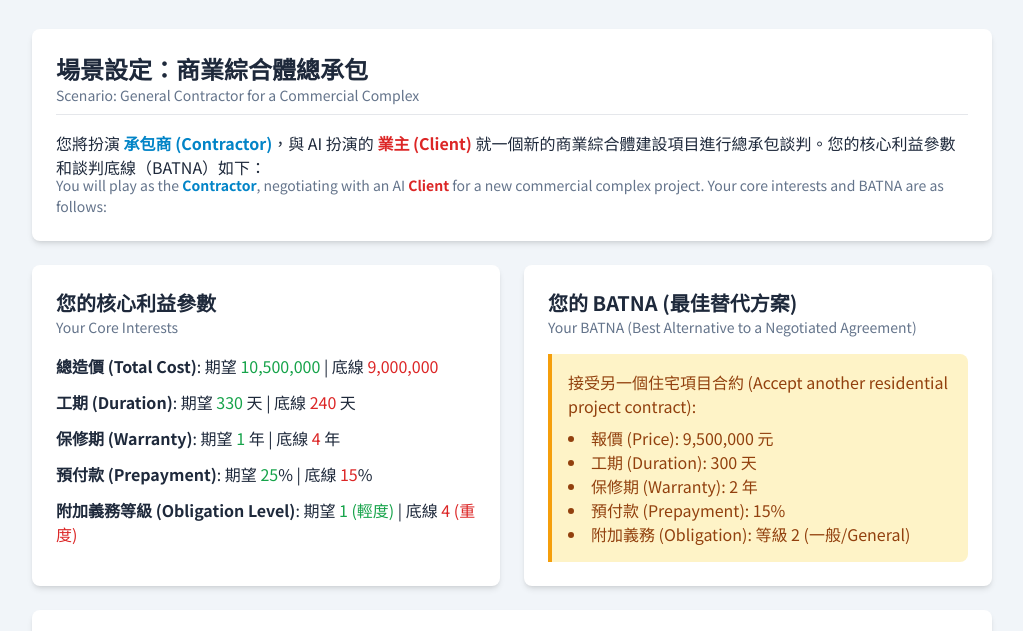
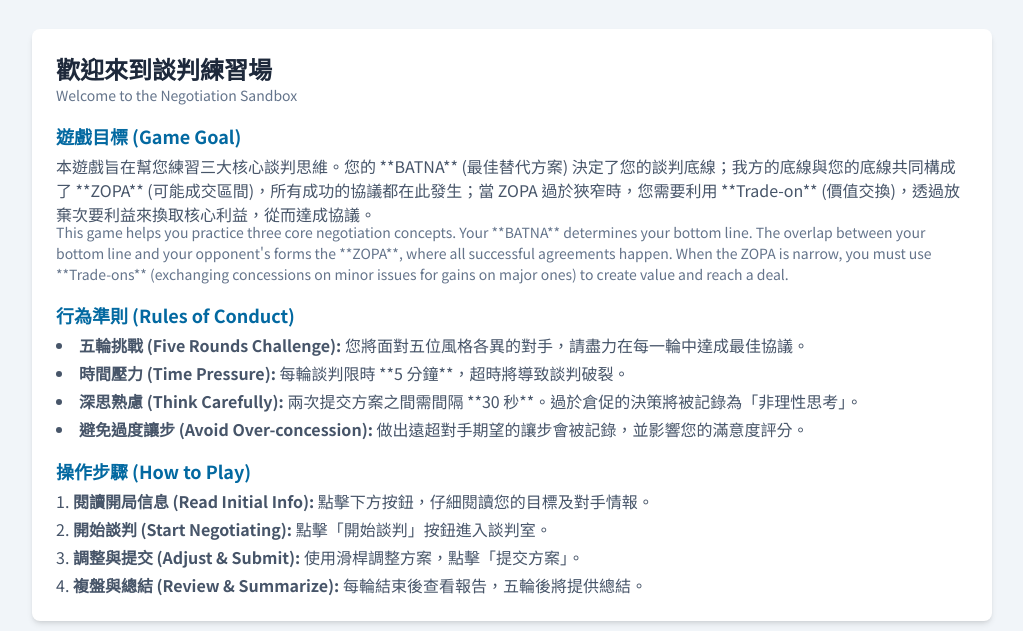
Before and after one commit to binchao0214/negotiation-game, a website: page index.html in a window 1280 px wide. Shown: the part 141-772 px from the top of the page, without its empty margins (128-1151 px from the left). Drawn offline with nearby package versions, Linux system fonts and the light colour scheme; no server answers.

Commit message:
Update index.html

```diff
--- a/index.html
+++ b/index.html
@@ -55,7 +55,45 @@
             <p class="en-text">Hone your negotiation skills in a simulated environment</p>
         </header>
 
-        <div id="start-screen" class="screen active space-y-6">
+        <div id="instruction-screen" class="screen active space-y-6">
+            <div class="bg-white p-6 rounded-lg shadow-md">
+                <h2 class="text-2xl font-bold mb-1">歡迎來到談判練習場</h2>
+                <p class="en-text -mt-1 mb-4">Welcome to the Negotiation Sandbox</p>
+
+                <div class="space-y-4">
+                    <div>
+                        <h3 class="text-lg font-bold text-sky-700">遊戲目標 (Game Goal)</h3>
+                        <p class="text-slate-600 mt-1">本遊戲旨在幫您練習三大核心談判思維。您的 **BATNA** (最佳替代方案) 決定了您的談判底線；我方的底線與您的底線共同構成了 **ZOPA** (可能成交區間)，所有成功的協議都在此發生；當 ZOPA 過於狹窄時，您需要利用 **Trade-on** (價值交換)，透過放棄次要利益來換取核心利益，從而達成協議。</p>
+                        <p class="en-text text-slate-500">This game helps you practice three core negotiation concepts. Your **BATNA** determines your bottom line. The overlap between your bottom line and your opponent's forms the **ZOPA**, where all successful agreements happen. When the ZOPA is narrow, you must use **Trade-ons** (exchanging concessions on minor issues for gains on major ones) to create value and reach a deal.</p>
+                    </div>
+                    <div>
+                        <h3 class="text-lg font-bold text-sky-700">行為準則 (Rules of Conduct)</h3>
+                        <ul class="list-disc list-inside space-y-1 mt-1 text-slate-600">
+                            <li><b>五輪挑戰 (Five Rounds Challenge):</b> 您將面對五位風格各異的對手，請盡力在每一輪中達成最佳協議。</li>
+                            <li><b>時間壓力 (Time Pressure):</b> 每輪談判限時 **5 分鐘**，超時將導致談判破裂。</li>
+                            <li><b>深思熟慮 (Think Carefully):</b> 兩次提交方案之間需間隔 **30 秒**。過於倉促的決策將被記錄為「非理性思考」。</li>
+                            <li><b>避免過度讓步 (Avoid Over-concession):</b> 做出遠超對手期望的讓步會被記錄，並影響您的滿意度評分。</li>
+                        </ul>
+                    </div>
+                    <div>
+                        <h3 class="text-lg font-bold text-sky-700">操作步驟 (How to Play)</h3>
+                        <ol class="list-decimal list-inside space-y-1 mt-1 text-slate-600">
+                           <li><b>閱讀開局信息 (Read Initial Info):</b> 點擊下方按鈕，仔細閱讀您的目標及對手情報。</li>
+                           <li><b>開始談判 (Start Negotiating):</b> 點擊「開始談判」按鈕進入談判室。</li>
+                           <li><b>調整與提交 (Adjust & Submit):</b> 使用滑桿調整方案，點擊「提交方案」。</li>
+                           <li><b>複盤與總結 (Review & Summarize):</b> 每輪結束後查看報告，五輪後將提供總結。</li>
+                        </ol>
+                    </div>
+                </div>
+            </div>
+            <div class="text-center">
+                <button id="accept-instructions-btn" class="bg-sky-600 text-white font-bold py-3 px-8 rounded-lg shadow-lg hover:bg-sky-700 transition-transform transform hover:scale-105">
+                    我明白了，開始練習 <span class="text-sky-200 ml-1">I Understand, Start Practice</span>
+                </button>
+            </div>
+        </div>
+
+        <div id="start-screen" class="screen space-y-6">
             <div class="bg-white p-6 rounded-lg shadow-md">
                 <h2 class="text-2xl font-bold mb-1">場景設定：商業綜合體總承包</h2>
                 <p class="en-text -mt-1 mb-4 border-b pb-2">Scenario: General Contractor for a Commercial Complex</p>
@@ -104,8 +142,8 @@
                 </div></div></div>
             </div>
             <div class="text-center">
-                <button id="start-game-btn" class="bg-sky-600 text-white font-bold py-3 px-8 rounded-lg shadow-lg hover:bg-sky-700 transition-transform transform hover:scale-105 disabled:bg-slate-400" disabled>
-                    正在載入... <span class="text-sky-200 ml-1">Loading...</span>
+                <button id="start-game-btn" class="bg-sky-600 text-white font-bold py-3 px-8 rounded-lg shadow-lg hover:bg-sky-700 transition-transform transform hover:scale-105 disabled:bg-slate-400 flex items-center justify-center">
+                    開始談判 <span class="text-sky-200 ml-1">Start Negotiation</span>
                 </button>
             </div>
         </div>
@@ -201,8 +239,8 @@
 
 <script>
 document.addEventListener('DOMContentLoaded', () => {
-    const screens = { start: document.getElementById('start-screen'), game: document.getElementById('game-screen'), report: document.getElementById('report-screen'), finalSummary: document.getElementById('final-summary-screen') };
-    const buttons = { startGame: document.getElementById('start-game-btn'), submitOffer: document.getElementById('submit-offer-btn'), endNegotiation: document.getElementById('end-negotiation-btn'), viewBatna: document.getElementById('view-batna-btn'), nextRound: document.getElementById('next-round-btn'), viewSummary: document.getElementById('view-summary-btn'), restartSeries: document.getElementById('restart-series-btn'), modalClose: document.getElementById('modal-close-btn') };
+    const screens = { instruction: document.getElementById('instruction-screen'), start: document.getElementById('start-screen'), game: document.getElementById('game-screen'), report: document.getElementById('report-screen'), finalSummary: document.getElementById('final-summary-screen') };
+    const buttons = { acceptInstructions: document.getElementById('accept-instructions-btn'), startGame: document.getElementById('start-game-btn'), submitOffer: document.getElementById('submit-offer-btn'), endNegotiation: document.getElementById('end-negotiation-btn'), viewBatna: document.getElementById('view-batna-btn'), nextRound: document.getElementById('next-round-btn'), viewSummary: document.getElementById('view-summary-btn'), restartSeries: document.getElementById('restart-series-btn'), modalClose: document.getElementById('modal-close-btn') };
     const inputs = { cost: document.getElementById('cost'), duration: document.getElementById('duration'), warranty: document.getElementById('warranty'), prepayment: document.getElementById('prepayment'), obligation: document.getElementById('obligation') };
     const displays = {
         costValue: document.getElementById('cost-value'), durationValue: document.getElementById('duration-value'), warrantyValue: document.getElementById('warranty-value'), prepaymentValue: document.getElementById('prepayment-value'), obligationValue: document.getElementById('obligation-value'),
@@ -442,6 +480,7 @@ document.addEventListener('DOMContentLoaded', () => {
         switchScreen('finalSummary');
     }
 
+    buttons.acceptInstructions.addEventListener('click', () => init(null));
     buttons.startGame.addEventListener('click', () => {
         lastSubmitTimestamp = Date.now(); // Reset timestamp for the new round
         switchScreen('game');
@@ -459,7 +498,6 @@ document.addEventListener('DOMContentLoaded', () => {
     buttons.modalClose.addEventListener('click', hideModal);
     Object.entries(inputs).forEach(([key, input]) => { if (input) input.addEventListener('input', (e) => updateSliderValue(key, e.target.value)); });
 
-    init(null);
 });
 </script>
 
```
